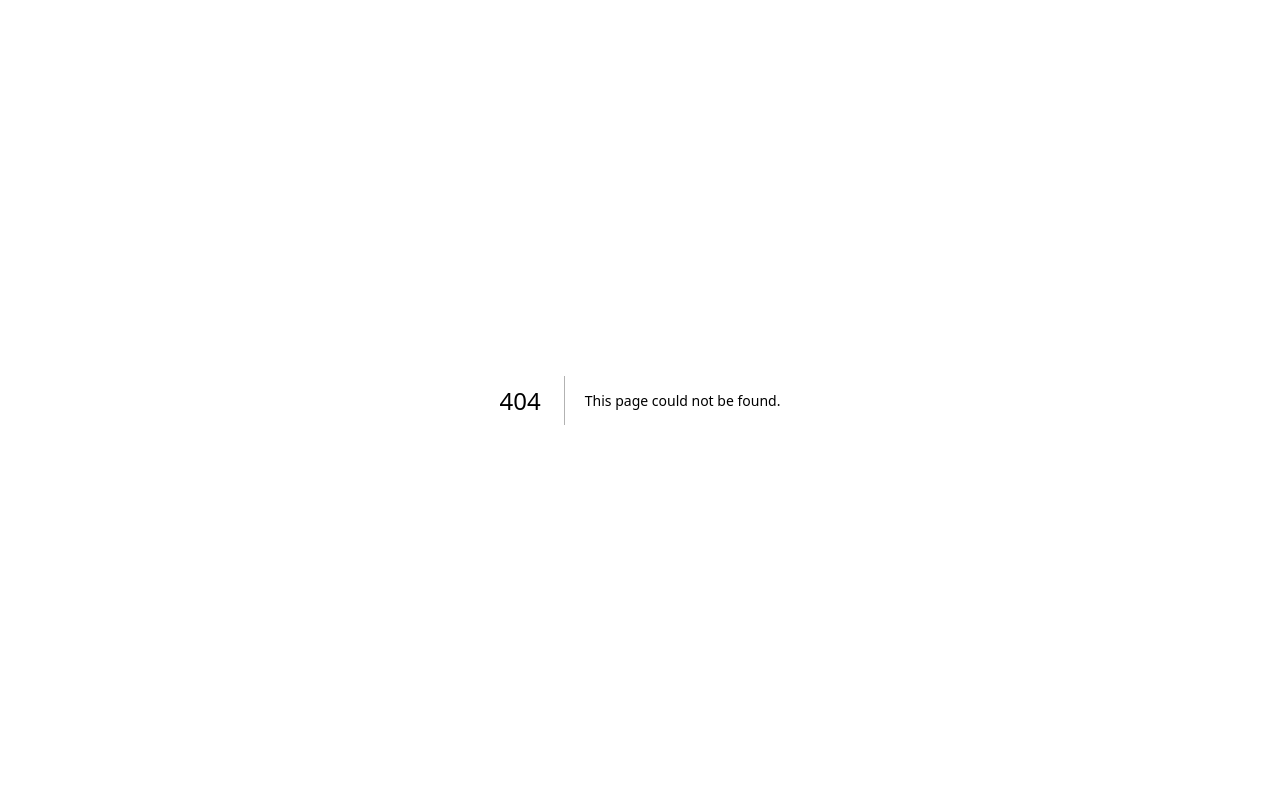
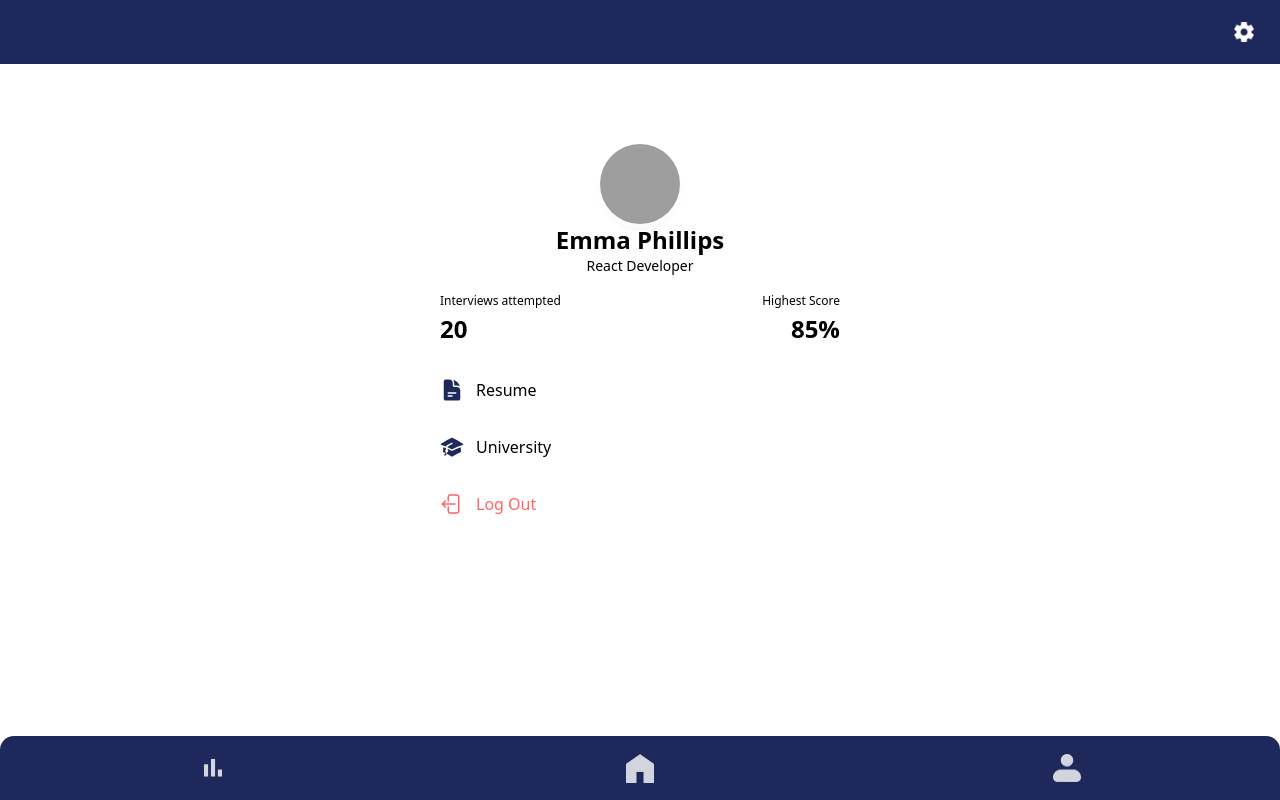
Before and after one commit to Asiyaa22/samvaad-saathi-frontend, a Next.js app: page /profile in a window 1280 px wide. Before the commit this address had no page. Built offline with nearby package versions, Linux system fonts and the light colour scheme; grey boxes are pictures that could not be loaded.

Commit message:
Add ProfilePage component with user details and actions, and include @heroicons/react dependency for icons

```diff
--- a/package.json
+++ b/package.json
@@ -9,6 +9,7 @@
     "lint": "eslint"
   },
   "dependencies": {
+    "@heroicons/react": "^2.2.0",
     "next": "15.5.2",
     "react": "19.1.0",
     "react-dom": "19.1.0",
--- /dev/null
+++ b/src/app/(protected)/profile/page.tsx
@@ -0,0 +1,68 @@
+"use client";
+
+import {
+  AcademicCapIcon,
+  ArrowLeftStartOnRectangleIcon,
+  DocumentTextIcon,
+} from "@heroicons/react/24/solid";
+import Image from "next/image";
+
+export default function ProfilePage() {
+  return (
+    <main className="pt-20 pb-8 max-w-md mx-auto">
+      {/* Card */}
+      <section className="">
+        {/* Avatar */}
+        <div className="flex flex-col justify-center items-center">
+          <div className="w-20 h-20 rounded-full ring-4 ring-white/80 overflow-hidden shadow-md">
+            <Image
+              src="https://avatar.iran.liara.run/public"
+              alt="User avatar"
+              width={80}
+              height={80}
+              className="w-full h-full object-cover"
+              priority
+            />
+          </div>
+
+          <h2 className=" text-2xl font-semibold">Emma Phillips</h2>
+          <p className="text-sm font-medium">React Developer</p>
+        </div>
+
+        {/* Stats */}
+        <div className="grid grid-cols-2 px-6 py-4 border-y border-white/10 bg-white/5">
+          <div>
+            <p className="text-xs">Interviews attempted</p>
+            <p className=" text-2xl font-semibold mt-1">20</p>
+          </div>
+          <div className="text-right">
+            <p className="text-xs">Highest Score</p>
+            <p className=" text-2xl font-semibold mt-1">85%</p>
+          </div>
+        </div>
+
+        {/* Actions */}
+        <ul className="divide-y divide-white/10">
+          <li>
+            <button className="w-full flex items-center gap-3 px-6 py-4 text-left  hover:bg-white/5">
+              <DocumentTextIcon className="size-6 text-[#1F285B]" />{" "}
+              <span>Resume</span>
+            </button>
+          </li>
+          <li>
+            <button className="w-full flex items-center gap-3 px-6 py-4 text-left  hover:bg-white/5">
+              <AcademicCapIcon className="size-6 text-[#1F285B]" />
+              <span>University</span>
+            </button>
+          </li>
+          <li>
+            <button className="w-full flex items-center gap-3 px-6 py-4 text-left text-red-400 hover:bg-white/5">
+              <ArrowLeftStartOnRectangleIcon className="size-6" />
+              <span>Log Out</span>
+            </button>
+          </li>
+        </ul>
+      </section>
+    </main>
+  );
+}
```
Also changed, not shown: 1 other file (tests, documents, lock files or other folders).
